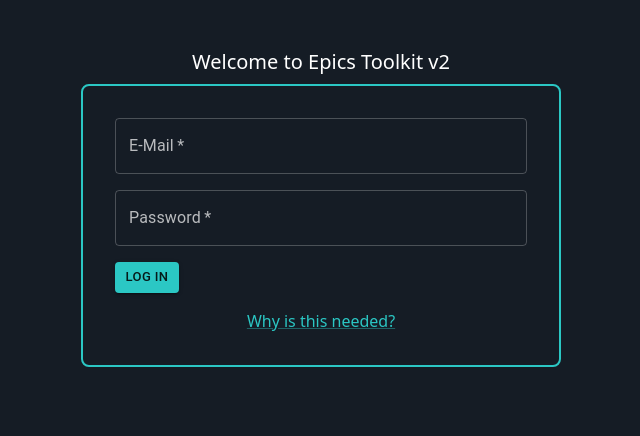
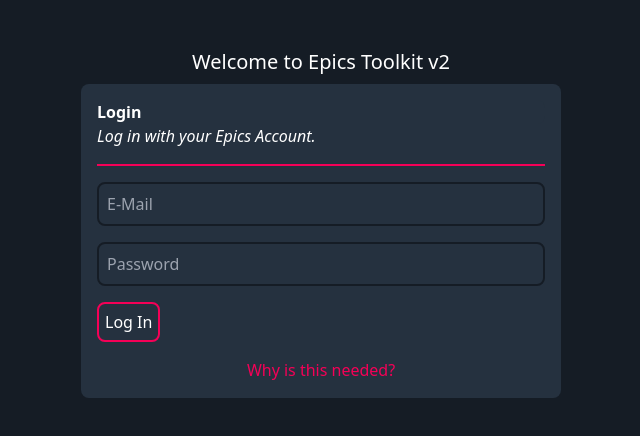
Before and after one commit to Fynngin/Epics-React-Toolkit, a React (Create React App) app: page /#/login in a window 1280 px wide. Shown: the top 436 px of the page, without its empty margins (319-959 px from the left). Built offline with nearby package versions, Linux system fonts and the light colour scheme; what axios-rate-limit would draw is missing.

Commit message:
Beautified Login Page

```diff
--- a/src/App.css
+++ b/src/App.css
@@ -12,6 +12,10 @@
 body {
   background-color: var(--background);
   color: white;
+}
+
+a {
+  color: var(--primary);
 }
 
 .App {
--- a/src/BaseComponents/BaseButton.css
+++ b/src/BaseComponents/BaseButton.css
@@ -1,7 +1,7 @@
 .baseBtn {
     border: 2px solid var(--primary);
     border-radius: 0.5em;
-    padding: 0.25em;
+    padding: 0.375em;
     transition: 0.1s;
 }
 
--- a/src/BaseComponents/BaseButton.tsx
+++ b/src/BaseComponents/BaseButton.tsx
@@ -6,12 +6,17 @@
     children?: ReactNode
     type?: 'button' | 'submit' | 'reset'
     className?: string
-    onClick: Function
+    onClick?: Function
 }
 
 export default function BaseButton({text, children, type, className, onClick}: Props) {
+    function handleClick() {
+        if (onClick)
+            onClick();
+    }
+
     return(
-        <button className={`baseBtn ${className}`} type={type} onClick={() => onClick()}>
+        <button className={`baseBtn ${className}`} type={type} onClick={handleClick}>
             <p>{text}</p>
             {children}
         </button>
--- a/src/BaseComponents/BaseContainer.css
+++ b/src/BaseComponents/BaseContainer.css
@@ -2,8 +2,42 @@
     padding: 1em;
     width: 100%;
     max-width: var(--max-app-width);
+    border-radius: 0.5em;
     background: var(--secondary);
-    border-radius: 0.5em;
+    position: relative;
+    overflow: hidden;
+}
+
+.baseContainer.loading::before {
+    content: "";
+    background-image: conic-gradient(
+        var(--primary) 20deg,
+        transparent 120deg
+    );
+    height: 200%;
+    width: 200%;
+    position: absolute;
+    top: -50%;
+    left: -50%;
+    animation: rotate 2s linear infinite;
+}
+
+.baseContainer.loading::after {
+    content: '';
+    position: absolute;
+    inset: 4px;
+    background: var(--secondary);
+}
+
+.baseContainer > * {
+    position: relative;
+    z-index: 10;
+}
+
+@keyframes rotate {
+    100%{
+        transform: rotate(-360deg);
+    }
 }
 
 .baseContainerTitle {
--- a/src/BaseComponents/BaseContainer.tsx
+++ b/src/BaseComponents/BaseContainer.tsx
@@ -4,12 +4,13 @@
 type Props = {
     title?: string
     description?: string
+    className?: string
     children?: ReactNode
 }
 
-export default function BaseContainer({title, description, children}: Props) {
+export default function BaseContainer({title, description, className, children}: Props) {
     return(
-        <div className='baseContainer'>
+        <div className={`baseContainer ${className}`}>
             {title ?
                 <h2 className='baseContainerTitle'>
                     {title}
--- /dev/null
+++ b/src/Login/Login.css
@@ -0,0 +1,18 @@
+.infoTextLink {
+    color: var(--primary);
+    cursor: pointer;
+}
+
+.loginInput {
+    outline: none;
+    background: none;
+    border: 2px solid var(--background);
+    border-radius: 0.5em;
+    padding: 0.5rem;
+    width: 100%;
+    flex-wrap: nowrap;
+}
+
+.loginInput:focus {
+    border-color: var(--primary);
+}
--- a/src/Login/Login.tsx
+++ b/src/Login/Login.tsx
@@ -1,10 +1,11 @@
-import { Button, TextField, Link, CircularProgress } from "@mui/material";
-import { Box } from "@mui/system";
 import { useState } from "react"
 import { useHistory, useLocation } from "react-router-dom";
 import { login } from "../api/api";
 import { useAuth } from '../App';
 import { User } from "../interfaces/User";
+import BaseButton from "../BaseComponents/BaseButton";
+import BaseContainer from "../BaseComponents/BaseContainer";
+import './Login.css';
 
 export default function Login() {
     const [creds, setCreds] = useState({email: '', password: ''});
@@ -31,52 +32,51 @@
             <h1 className='mb-2 text-xl text-center'>
                 Welcome to Epics Toolkit v2
             </h1>
-            <Box sx={{border: 2, borderRadius: 2, borderColor: 'primary.main', p: 4, width: '100%'}}>
+            <BaseContainer className={loading ? 'loading' : ''} title='Login' description='Log in with your Epics Account.'>
                 <form className='space-y-4 mb-4' onSubmit={handleLogin}>
                     <div>
-                        <TextField
+                        <input
                             id='email'
-                            label='E-Mail'
                             type='email'
                             autoComplete='email'
-                            fullWidth
+                            placeholder='E-Mail'
+                            className='loginInput'
                             onChange={e => setCreds({...creds, email: e.target.value})}
                             value={creds.email}
                             required
                         />
                     </div>
                     <div>
-                        <TextField
+                        <input
                             id='password'
-                            label='Password'
                             type='password'
                             autoComplete='current-password'
-                            fullWidth
+                            placeholder='Password'
+                            className='loginInput'
                             onChange={e => setCreds({...creds, password: e.target.value})}
                             value={creds.password}
                             required
                         />
                     </div>
                     <div className='mt-6'>
-                        <Button type='submit' variant='contained' size='small' disabled={loading}>
+                        <BaseButton type='submit'>
                             Log In
-                            {loading && (
-                                <CircularProgress color='primary' size={12} sx={{ml: 2}}/>
-                            )}
-                        </Button>
+                        </BaseButton>
                     </div>
                 </form>
                 <div className='text-center'>
-                    <Link onClick={() => toggleLoginInfo(!hideLoginInfo)}>Why is this needed?</Link>
+                    <span className='infoTextLink' onClick={() => toggleLoginInfo(!hideLoginInfo)}>
+                        Why is this needed?
+                    </span>
                     <p hidden={hideLoginInfo}>
                         Your login is needed to send requests to the Epics API.
                         Your login credentials will never be saved!
                         All my code can be found on my&nbsp;
-                        <Link target="_blank" rel="noopener noreferrer"  href="https://github.com/Fynngin/Epics-React-Toolkit">GitHub</Link>
+                        <a target="_blank" rel="noopener noreferrer"  href="https://github.com/Fynngin/Epics-React-Toolkit">GitHub</a>
                         , if you want to verify yourself.
                     </p>
                 </div>
-            </Box>
+            </BaseContainer>
         </div>
     )
 }
```
